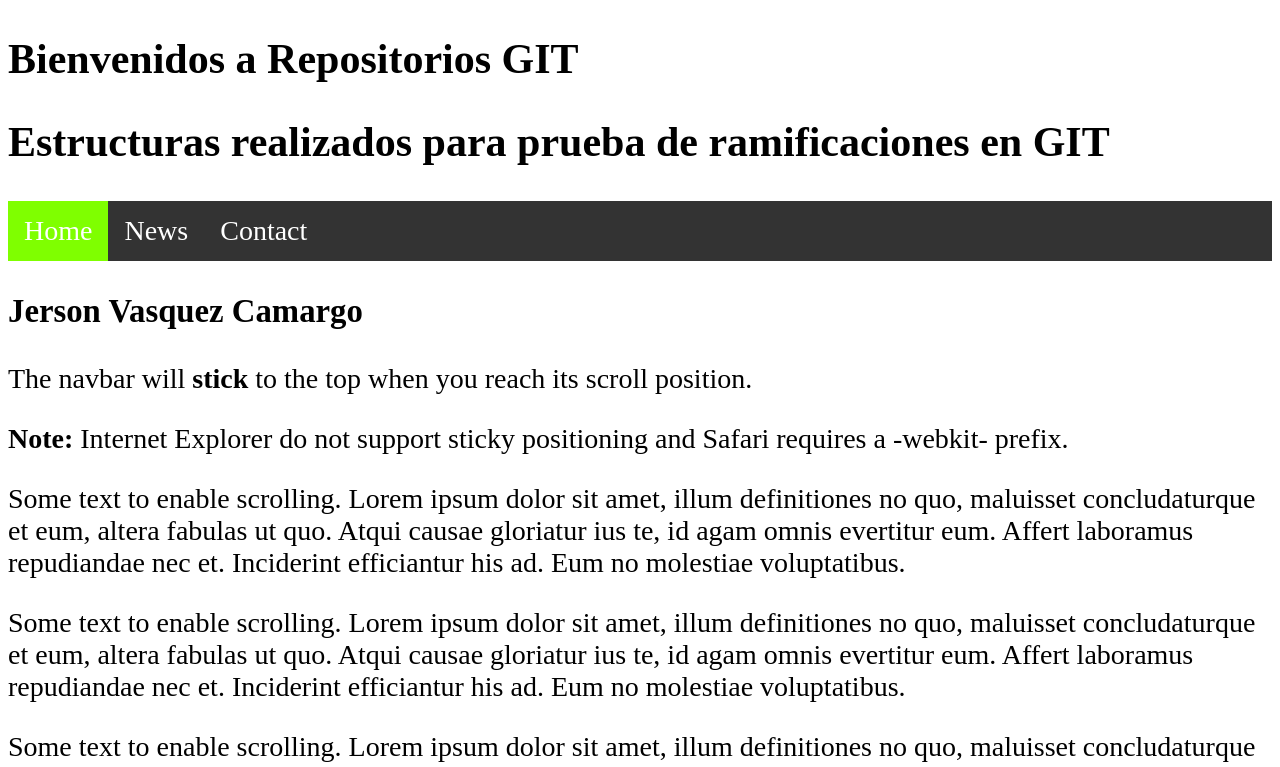
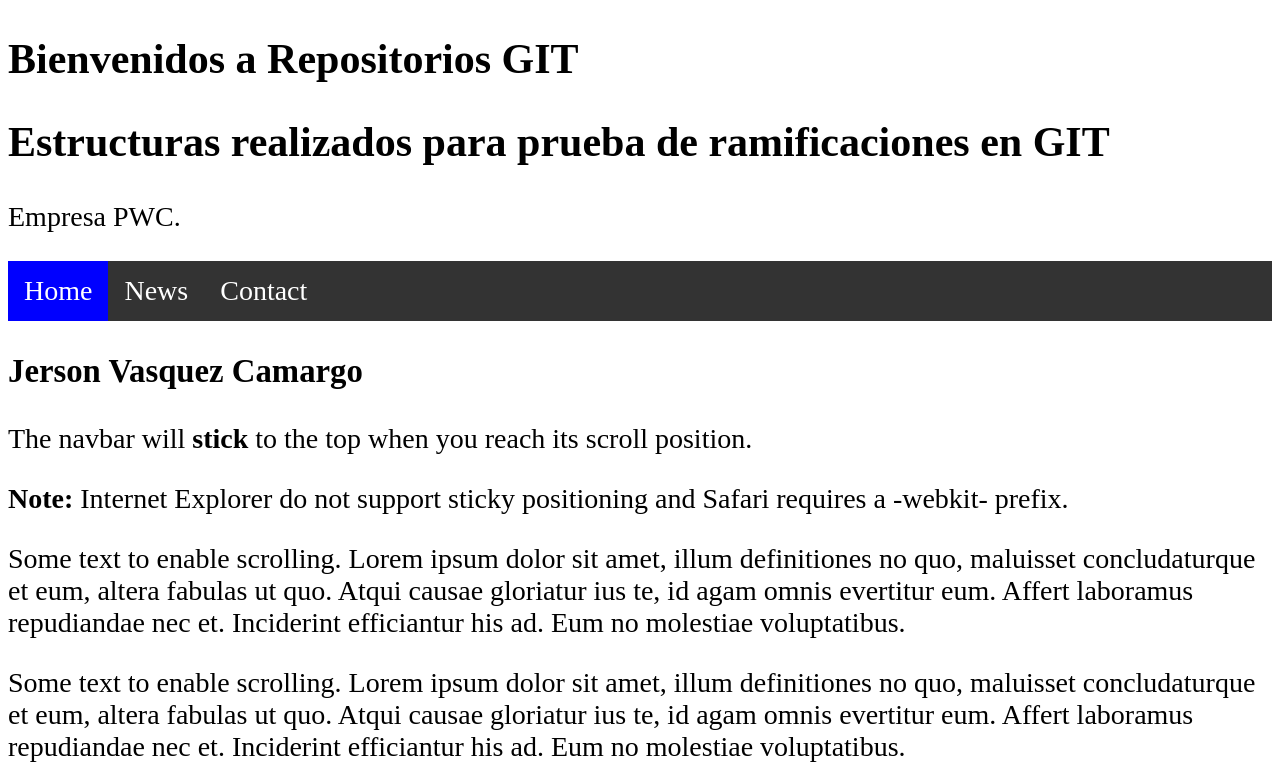
Before and after one commit to JerssonVasquez/VSCODE_GITPrueba, a plain HTML site: page index.html in a window 1280 px wide. Shown: the top 767 px of the page. Drawn offline with Linux system fonts and the light colour scheme.

Commit message:
Se crea una linea

```diff
--- a/CSS/style.css
+++ b/CSS/style.css
@@ -30,5 +30,5 @@ body {
   }
 
   .active {
-    background-color: chartreuse;
+    background-color: blue;
   }
--- a/index.html
+++ b/index.html
@@ -11,6 +11,7 @@
     <div class="header">
         <h2>Bienvenidos a Repositorios GIT</h2>
         <h2> Estructuras realizados para prueba de ramificaciones en GIT </h2>
+        <p>Empresa PWC.</p>
     </div>
 
       <ul>
```
